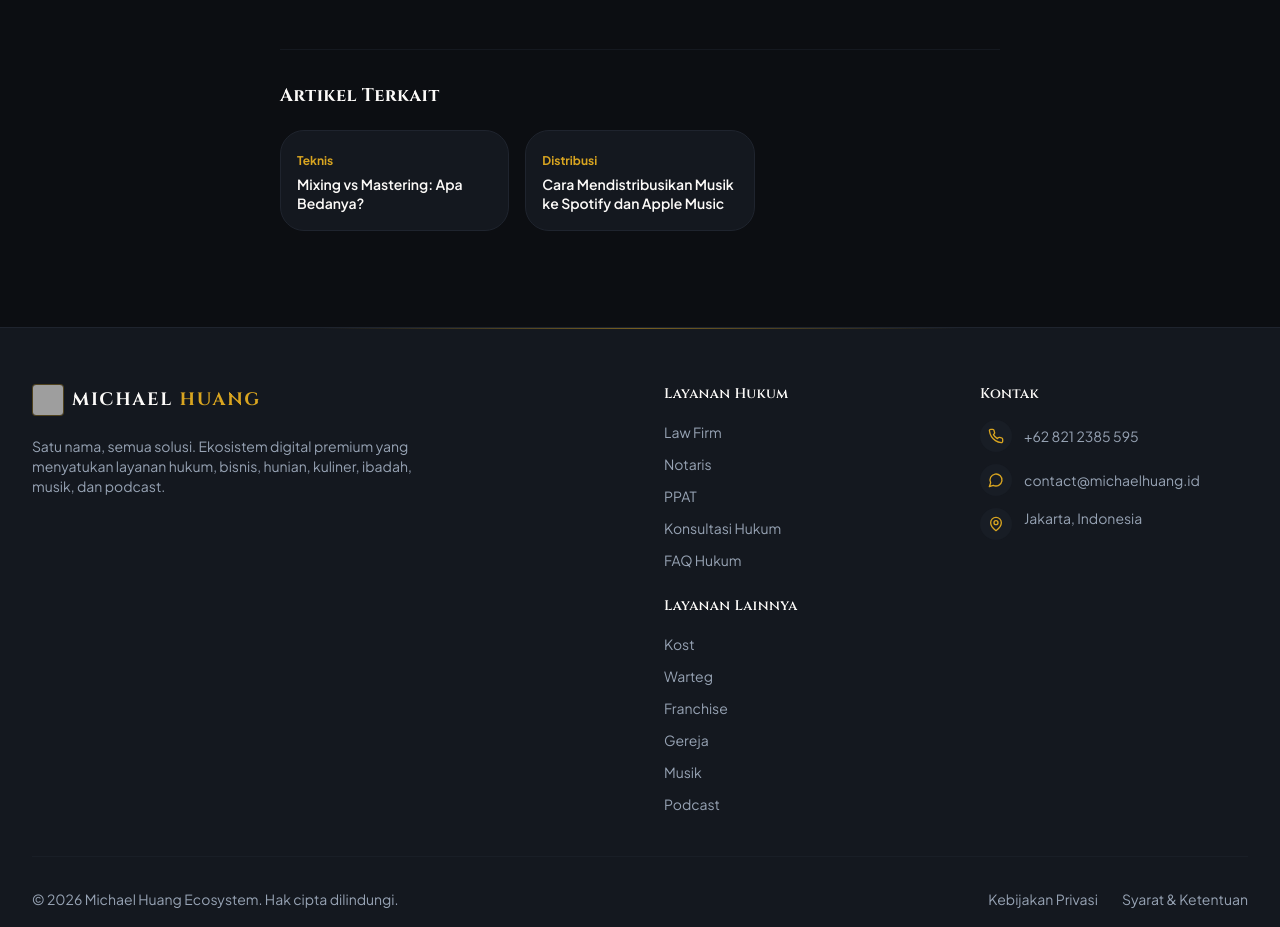
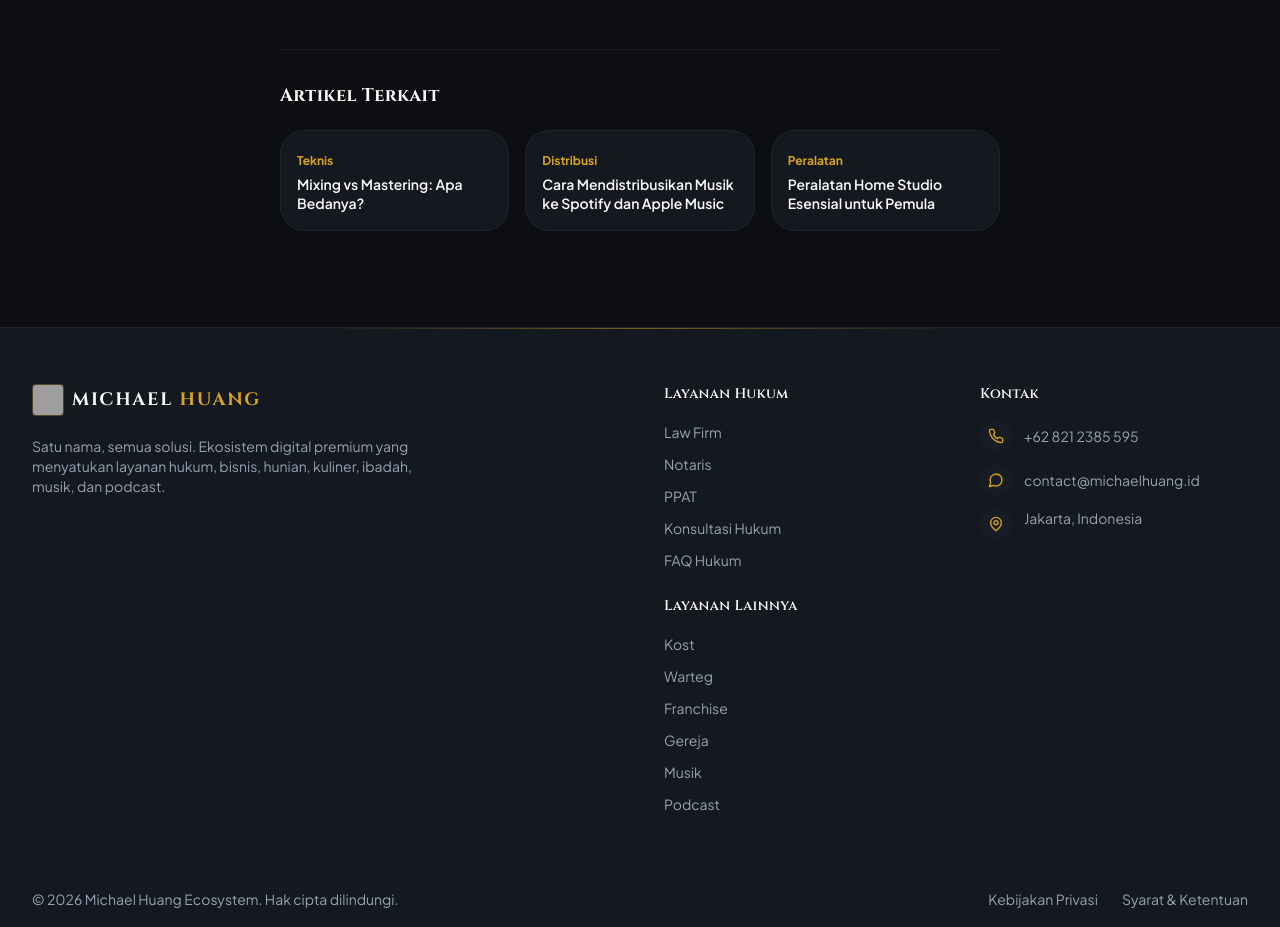
Before and after one commit to StevieAdrian/michael-huang, a Next.js app: page /musik-production-michael/artikel/proses-rekaman-studio in a window 1280 px wide. Shown: the part 1840-2767 px from the top of the page. Built offline with nearby package versions, Linux system fonts and the light colour scheme; no server answers; grey boxes are pictures that could not be loaded.

Commit message:
feat: add music articles

```diff
--- a/src/app/constants/music-articles.ts
+++ b/src/app/constants/music-articles.ts
@@ -28,6 +28,24 @@ export const musicArticles: Article[] = [
     date: "20 Feb 2025",
     category: "Distribusi",
     slug: "distribusi-musik-streaming",
+  },
+  {
+    id: "4",
+    title: "Peralatan Home Studio Esensial untuk Pemula",
+    excerpt:
+      "Ingin membangun studio musik sendiri di rumah? Berikut adalah daftar peralatan esensial paling hemat untuk memulai produksi musik.",
+    date: "15 Juni 2026",
+    category: "Peralatan",
+    slug: "peralatan-home-studio-pemula",
+  },
+  {
+    id: "5",
+    title: "Memahami DAW Terbaik untuk Kebutuhan Anda",
+    excerpt:
+      "Dari FL Studio hingga Ableton Live, setiap software DAW memiliki keunggulan tersendiri. Temukan DAW yang paling sesuai dengan alur kerja Anda.",
+    date: "2 Mei 2026",
+    category: "Software",
+    slug: "memilih-daw-terbaik",
   },
 ];
 
@@ -176,4 +194,92 @@ export const musicArticleDetails: Record<string, ArticleDetail> = {
     ],
     tags: ["Distribusi", "Spotify", "Apple Music", "Rilis Digital"],
   },
+  "peralatan-home-studio-pemula": {
+    slug: "peralatan-home-studio-pemula",
+    category: "Peralatan",
+    readTime: "6 menit",
+    date: "15 Juni 2026",
+    title: "Peralatan Home Studio Esensial untuk Pemula",
+    subtitle:
+      "Membangun workstation musik pribadi tidak melulu mahal. Fokus pada perangkat inti adalah kunci efisiensi budget.",
+    author: {
+      name: "Tim Audio Michael Music",
+      role: "Gear Consultant",
+    },
+    content: [
+      {
+        type: "paragraph",
+        text: "Membuat musik dari kenyamanan kamar sendiri kini bukan lagi impian yang mahal. Berkat kemajuan teknologi audio digital, Anda bisa merekam, memproduksi, dan memproses musik berkualitas tinggi hanya dengan beberapa alat utama.",
+      },
+      {
+        type: "heading",
+        text: "1. Komputer atau Laptop (DAW Host)",
+      },
+      {
+        type: "paragraph",
+        text: "Komputer Anda adalah otak dari studio. Pastikan memiliki RAM minimal 8GB (direkomendasikan 16GB) dan penyimpanan SSD agar pemuatan instrumen virtual serta pengolahan audio berjalan lancar.",
+      },
+      {
+        type: "heading",
+        text: "2. Audio Interface (Soundcard)",
+      },
+      {
+        type: "paragraph",
+        text: "Audio interface mengubah sinyal analog dari mikrofon atau instrumen menjadi data digital. Pilihlah interface yang memiliki preamp berkualitas baik dengan opsi phantom power 48V.",
+      },
+      {
+        type: "heading",
+        text: "3. Mikrofon Kondensor & Headphone Monitor",
+      },
+      {
+        type: "paragraph",
+        text: "Untuk vokal atau instrumen akustik, mikrofon kondensor adalah pilihan standar. Pasangkan dengan headphone monitor tipe closed-back agar suara instrumen tidak bocor kembali ke rekaman mikrofon.",
+      },
+    ],
+    tags: ["Home Studio", "Audio Interface", "Mikrofon", "Gear Guide"],
+  },
+  "memilih-daw-terbaik": {
+    slug: "memilih-daw-terbaik",
+    category: "Software",
+    readTime: "5 menit",
+    date: "2 Mei 2026",
+    title: "Memahami DAW Terbaik untuk Kebutuhan Anda",
+    subtitle:
+      "Memilih software utama untuk berkreasi musik bisa membingungkan. Mari bandingkan DAW terpopuler di kalangan produser musik.",
+    author: {
+      name: "Tim Kreatif Michael Music",
+      role: "Music Producer",
+    },
+    content: [
+      {
+        type: "paragraph",
+        text: "Digital Audio Workstation (DAW) adalah perangkat lunak utama tempat Anda merekam, menyusun aransemen, melakukan mixing, dan mengekspor musik. Tidak ada DAW yang mutlak terbaik, melainkan mana yang paling cocok dengan kreativitas Anda.",
+      },
+      {
+        type: "heading",
+        text: "FL Studio: Surganya Pembuat Beat",
+      },
+      {
+        type: "paragraph",
+        text: "Sangat populer untuk genre EDM, hip-hop, dan pop. FL Studio terkenal dengan fitur Step Sequencer-nya yang intuitif dan lisensi update gratis seumur hidup.",
+      },
+      {
+        type: "heading",
+        text: "Ableton Live: Terbaik untuk Live Performance & Loop",
+      },
+      {
+        type: "paragraph",
+        text: "Jika alur kerja Anda banyak bermain dengan contoh suara (sampling) atau ingin menggunakannya untuk penampilan langsung di panggung, Ableton Live memiliki Session View yang sangat fleksibel.",
+      },
+      {
+        type: "heading",
+        text: "Logic Pro & Reaper: Pilihan Rekaman Klasik",
+      },
+      {
+        type: "paragraph",
+        text: "Logic Pro adalah pilihan eksklusif pengguna Mac dengan instrumen bawaan yang melimpah. Sementara Reaper sangat ringan dan fleksibel dengan lisensi yang sangat terjangkau.",
+      },
+    ],
+    tags: ["DAW", "Software", "FL Studio", "Ableton", "Logic Pro"],
+  },
 };
```
